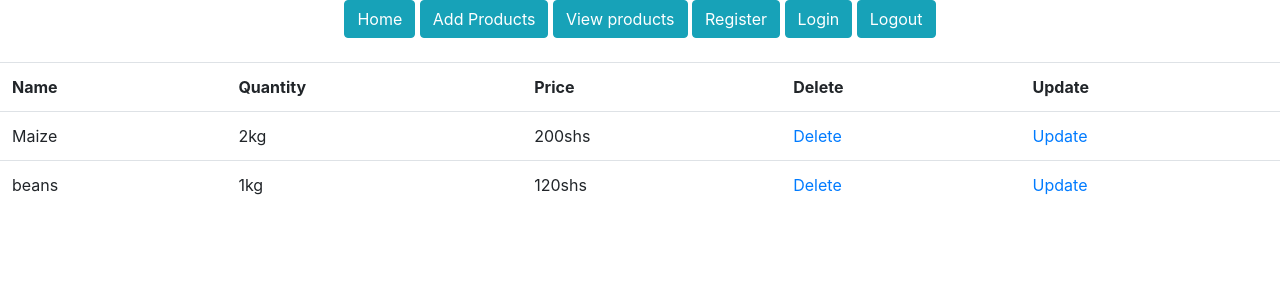
After one commit to wanjikulk/Django-Registration-Form, a Django app: page /products/ in a window 1280 px wide. The commit adds this page. Shown: the top 300 px of the page. Run offline with Django 4.2, Linux system fonts and the light colour scheme; a user stored in the database is signed in; data comes from the database, SQL or seed files in the repository; both versions use the stored data as it was after the commit; some libraries are stand-ins or nearby versions.

Commit message:
added update feature

```diff
--- a/mrngDjangoProject/urls.py
+++ b/mrngDjangoProject/urls.py
@@ -25,6 +25,9 @@ urlpatterns = [
     path('home/', general_views.home, name='home'),
     path('logout/', auth_views.LogoutView.as_view(template_name='logout.html'), name='logout'),
     path('add-product/', general_views.add_product, name='add-product'),
+    path('products/', general_views.view_products, name='products'),
+    path('delete-product/<id>', general_views.delete_product, name='delete-product'),
+    path('update-product/<id>', general_views.update_product, name='update-product'),
 
 
 ]
--- a/mrngDjangoProject/views.py
+++ b/mrngDjangoProject/views.py
@@ -32,3 +32,44 @@ def add_product(request):
         return redirect('add-product')
 
     return render(request, 'add-product.html')
+
+@login_required()
+def view_products(request):
+    # Select all the products from the database
+    products = Product.objects.all()
+    # Render the template with the products
+    return render(request, 'products.html', {'products': products})
+
+@login_required
+def delete_product(request, id):
+    # Select the product you need to delete
+    product = Product.objects.get(id=id)
+    # Finally delete the product
+    product.delete()
+    # Redirect back to products page with a success message
+    messages.success(request, 'Product deleted successfully')
+    return redirect('products')
+@login_required
+def update_product(request, id):
+    #Select the product to be updated
+    product = Product.objects.get(id=id)
+
+    #Check if the forms has any submitted records to receive them
+    if request.method == "POST":
+        updated_name = request.POST.get('jina')
+        updated_quantity = request.POST.get('kiasi')
+        updated_price = request.POST.get('bei')
+
+        #Update the selected product above with the received data
+        product.prod_name = updated_name
+        product.prod_quantity = updated_quantity
+        product.prod_price = updated_price
+
+        #Return the updated data back to the database
+        product.save()
+
+        #Redirect back to the products page with a success message
+        messages.success(request, 'Product updated successfully')
+        return redirect('products')
+
+    return render(request, 'update-product.html', {'product':product})
--- a/templates/base.html
+++ b/templates/base.html
@@ -13,7 +13,7 @@
         <nav class="navigation">
             <a href="{% url 'home' %}"><button class="btn btn-info">Home</button></a>
             <a href="{% url 'add-product' %}"><button class="btn btn-info">Add Products</button></a>
-            <a href=""><button class="btn btn-info">View products</button></a>
+            <a href="{% url 'products' %}"><button class="btn btn-info">View products</button></a>
             <a href="{% url 'register' %}"><button class="btn btn-info">Register</button></a>
             <a href="{% url 'login' %}"><button class="btn btn-info">Login</button></a>
             <a href="{% url 'logout' %}"><button class="btn btn-info">Logout</button></a>
--- /dev/null
+++ b/templates/products.html
@@ -0,0 +1,29 @@
+{% extends 'base.html' %}
+{% load static %}
+
+{% block content %}
+    <section class="products-section">
+    <div class="products-section-container">
+        <table class="table">
+            <tr>
+                <th>Name</th>
+                <th>Quantity</th>
+                <th>Price</th>
+                <th>Delete</th>
+                <th>Update</th>
+            </tr>
+            {% for product in  products %}
+                <tr>
+                    <td>{{ product.prod_name }}</td>
+                    <td>{{ product.prod_quantity }}</td>
+                    <td>{{ product.prod_price }}</td>
+                    <td><a href="/delete-product/{{ product.id }}">Delete</a></td>
+                    <td><a href="/update-product/{{ product.id }}">Update</a></td>
+                </tr>
+
+            {% endfor %}
+
+        </table>
+    </div>
+    </section>
+{% endblock %}
```
Also changed, not shown: templates/update-product.html (added, +34 -0 lines), db.sqlite3.
